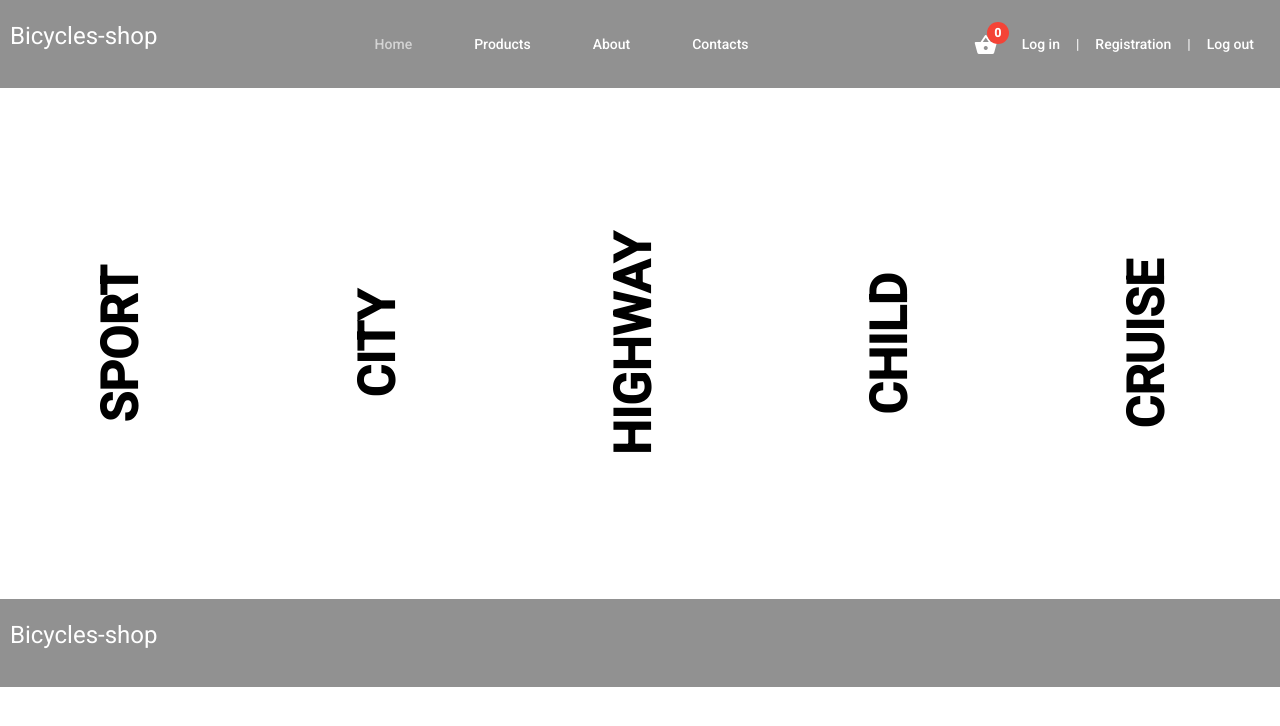
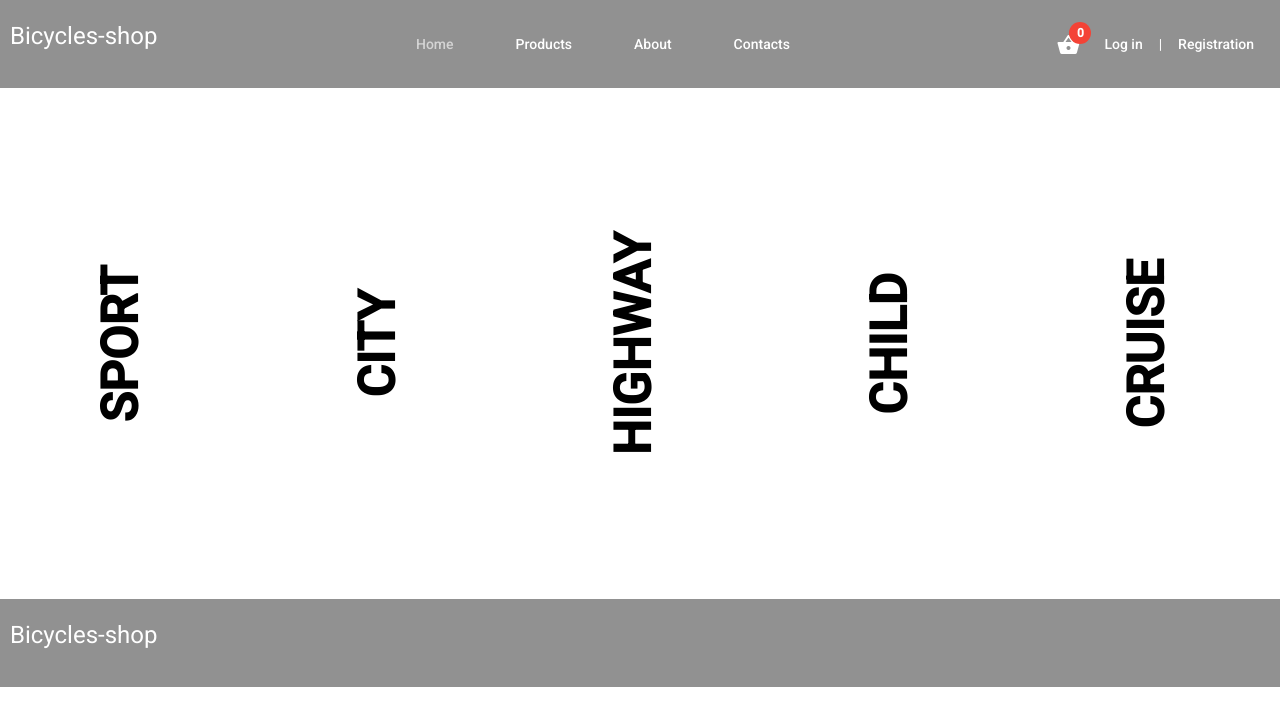
Before and after one commit to gunti999/bicycles-shop, an Angular app: page / in a window 1280 px wide. Shown: the top 726 px of the page. Built offline with nearby package versions, Linux system fonts and the light colour scheme.

Commit message:
add: authorization-service

```diff
--- a/src/app/components/header/components/log-in/components/log-in-content/log-in-content.component.ts
+++ b/src/app/components/header/components/log-in/components/log-in-content/log-in-content.component.ts
@@ -30,8 +30,8 @@ export class LogInContentComponent implements OnInit {
   }
 
   login() {
-    console.log(this.form.value.username, this.form.value.password);
     this.auth.logIn(this.form.value.username, this.form.value.password);
+    return this.auth.logInUser;
   }
 
 }
--- a/src/app/components/header/header.component.html
+++ b/src/app/components/header/header.component.html
@@ -4,12 +4,8 @@
             <h1 routerLink="/">{{title | titlecase}}</h1>
         </div>
         <div class="menu">
-            <button
-                    mat-button
-                    routerLinkActive="active"
-                    [routerLinkActiveOptions]="{exact: true}"
-                    routerLink="/">
-                    Home
+            <button mat-button routerLinkActive="active" [routerLinkActiveOptions]="{exact: true}" routerLink="/">
+                Home
             </button>
             <button mat-button routerLinkActive="active" routerLink="/products">Products</button>
             <button mat-button routerLinkActive="active" routerLink="/about">About</button>
@@ -18,11 +14,30 @@
         <div class="registration">
             <!-- <mat-icon aria-hidden="false" aria-label="basket">basket</mat-icon> -->
             <app-basket></app-basket>
-            <app-log-in></app-log-in>
-            <span>|</span>
-            <app-registration></app-registration>
-            <span>|</span>
-            <app-log-out></app-log-out>
+            <div class="user-informatiom" [class.hide]="!this.auth.authUser" [class.show]="this.auth.authUser">
+                <mat-icon aria-hidden="false" aria-label="user">person</mat-icon>
+                <span>{{this.auth.logInUser?.username}}</span>
+            </div>
+            <app-log-in
+            [class.hide]="this.auth.authUser"
+            [class.show]="!this.auth.authUser"
+            ></app-log-in>
+            <span
+            [class.hide]="this.auth.authUser"
+            [class.show]="!this.auth.authUser"
+            >|</span>
+            <app-registration
+            [class.hide]="this.auth.authUser"
+            [class.show]="!this.auth.authUser"
+            ></app-registration>
+            <span
+            [class.hide]="!this.auth.authUser"
+            [class.show]="this.auth.authUser"
+            >|</span>
+            <app-log-out
+            [class.hide]="!this.auth.authUser"
+            [class.show]="this.auth.authUser"
+            ></app-log-out>
         </div>
     </div>
 </div>
--- a/src/app/components/header/header.component.scss
+++ b/src/app/components/header/header.component.scss
@@ -31,3 +31,11 @@
     }
   }
 }
+
+.show {
+  display: block;
+}
+
+.hide {
+  display: none;
+}
--- a/src/app/components/header/header.component.ts
+++ b/src/app/components/header/header.component.ts
@@ -1,4 +1,5 @@
 import { Component, OnInit } from '@angular/core';
+import { AuthorizationService } from 'src/app/services/authorization.service';
 
 @Component({
   selector: 'app-header',
@@ -9,7 +10,9 @@ export class HeaderComponent implements OnInit {
 
   title = 'bicycles-shop';
 
-  constructor() { }
+  constructor(public auth: AuthorizationService) {
+
+  }
 
   ngOnInit(): void {
   }
--- a/src/app/components/pages/products/products.component.html
+++ b/src/app/components/pages/products/products.component.html
@@ -49,7 +49,7 @@
                     <p class="product-info">Lorem ipsum dolor sit amet consectetur adipisicing elit. Aliquam, cum.</p>
                     <div class="product-button">
                         <button mat-raised-button [routerLink]="['/product', p.id]">More info</button>
-                        <button mat-raised-button color="primary" (click)="go(p.id)">To cart</button>
+                        <button mat-raised-button color="primary">To cart</button>
                     </div>
                 </div>
             </mat-grid-tile>
--- a/src/app/components/pages/products/products.component.ts
+++ b/src/app/components/pages/products/products.component.ts
@@ -28,12 +28,6 @@ export class ProductsComponent implements OnInit {
     private cart: AddToCartService
   ) { }
 
-
-  go(id:number) {
-    console.log(this.cart.addOrder(id));
-
-  }
-
   productInfo() {
     this.router.navigate(['/product']);
   }
@@ -42,7 +36,6 @@ export class ProductsComponent implements OnInit {
     this.getData();
     this.activatedRoute.queryParamMap.subscribe(paramMap => {
       this.category = paramMap.get('category') || '';
-      console.log(this.category);
     })
   }
 
--- a/src/app/pipes/products-filter.pipe.ts
+++ b/src/app/pipes/products-filter.pipe.ts
@@ -14,7 +14,6 @@ export class ProductsFilterPipe implements PipeTransform {
     minPrice: number,
     maxPrice: number
   ): Product[] {
-    console.log(minPrice, maxPrice);
 
     if (category) {
       prods = prods.filter(p => p.category == category)
--- a/src/app/services/add-to-cart.service.ts
+++ b/src/app/services/add-to-cart.service.ts
@@ -18,9 +18,9 @@ export class AddToCartService {
     private prod: AppDbProductsService
   ) { }
 
-  addOrder(id: number) {
-    this.prod.getProductById(id)
-  }
+  // addOrder(id: number) {
+
+  // }
 
   // removeOrder(productId) {
 
--- a/src/app/services/authorization.service.ts
+++ b/src/app/services/authorization.service.ts
@@ -13,6 +13,7 @@ export class AuthorizationService{
 
   users: User[] = [];
   logInUser: User | undefined;
+  authUser: boolean = false;
 
   constructor() {
     this.users = this.getData();
@@ -21,18 +22,18 @@ export class AuthorizationService{
   logIn(user: string, pass: string) {
     this.logInUser = this.users.find(el => {
       if (el.username == user && el.password == pass) {
-        console.log('log in: true');
-        return true;
+        return this.authUser = true;
       } else {
-        console.log('log in: false');
-        return false;
+        return this.authUser = false;
       }
     })
+    console.log(this.logInUser);
   }
 
   logOut() {
     localStorage.clear();
     this.users = [];
+    this.authUser = false;
   }
 
   registration(userData: User) {
```
